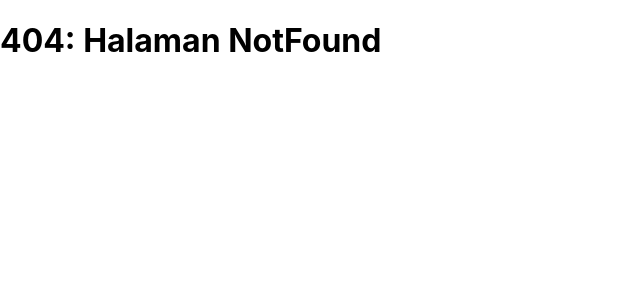
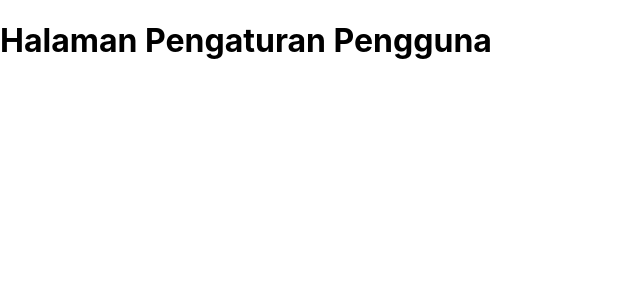
Before and after one commit to Hulhay/aplikasi-penjualan, a React (Create React App) app: page /pengaturan/pengguna in a window 1280 px wide. Before the commit this address had no page. Shown: the top 300 px of the page, without its empty margins (0-640 px from the left). Built offline with nearby package versions, Linux system fonts and the light colour scheme.

Commit message:
Menambahkan page pengaturan/pengguna dan pengaturan/toko ke src/pages dan routing

```diff
--- a/src/App.js
+++ b/src/App.js
@@ -8,11 +8,13 @@ import {
 import Registrasi from './pages/registrasi';
 import Login from './pages/login';
 import NotFound from './pages/404';
+import Private from './pages/private';
 
 function App() {
   return (
     <Router>
       <Routes>
+        <Route path="/pengaturan/*" element={<Private />} />
         <Route path="/registrasi" element={<Registrasi />} />
         <Route path="/login" element={<Login />} />
         <Route path="*" element={<NotFound />} />
--- /dev/null
+++ b/src/pages/private/index.js
@@ -0,0 +1,17 @@
+import React from 'react';
+import {Routes, Route} from 'react-router-dom';
+import Pengaturan from './pengaturan';
+// import Toko from './pengaturan/toko';
+
+function Private() {
+
+	return (
+
+		<Routes>
+			<Route path="/*" element={<Pengaturan />} />
+		</Routes>
+	)
+
+}
+
+export default Private;
--- /dev/null
+++ b/src/pages/private/pengaturan/index.js
@@ -0,0 +1,18 @@
+import React from 'react';
+import {Routes, Route, Navigate} from 'react-router-dom';
+import Pengguna from './pengguna';
+import Toko from './toko';
+
+function Pengaturan() {
+
+	return (
+		<Routes>
+			<Route path="/pengguna" element={<Pengguna />} />
+			<Route path="/toko" element={<Toko />} />
+			<Route path="*" element={<Navigate to="pengguna" />} />
+		</Routes>
+	)
+
+}
+
+export default Pengaturan;
--- /dev/null
+++ b/src/pages/private/pengaturan/pengguna.js
@@ -0,0 +1,9 @@
+import React from 'react';
+
+function Pengguna() {
+
+	return <h1>Halaman Pengaturan Pengguna</h1>
+
+}
+
+export default Pengguna;
--- /dev/null
+++ b/src/pages/private/pengaturan/toko.js
@@ -0,0 +1,9 @@
+import React from 'react';
+
+function Toko() {
+
+	return <h1>Halaman Pengaturan Toko</h1>
+
+}
+
+export default Toko;
```
